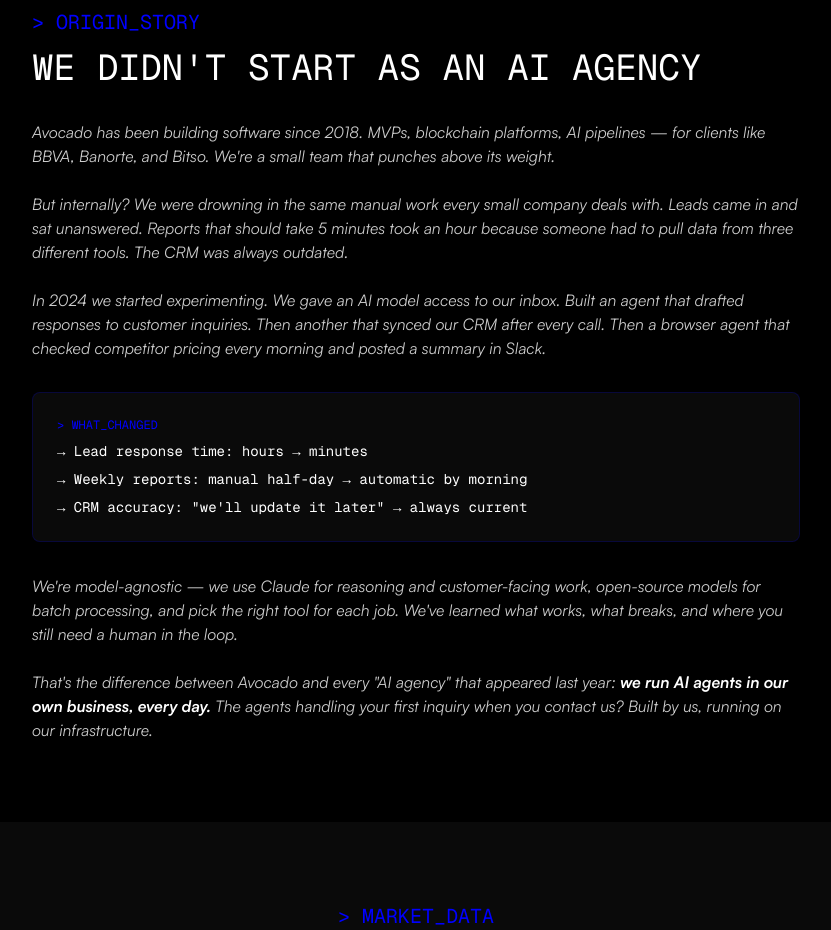
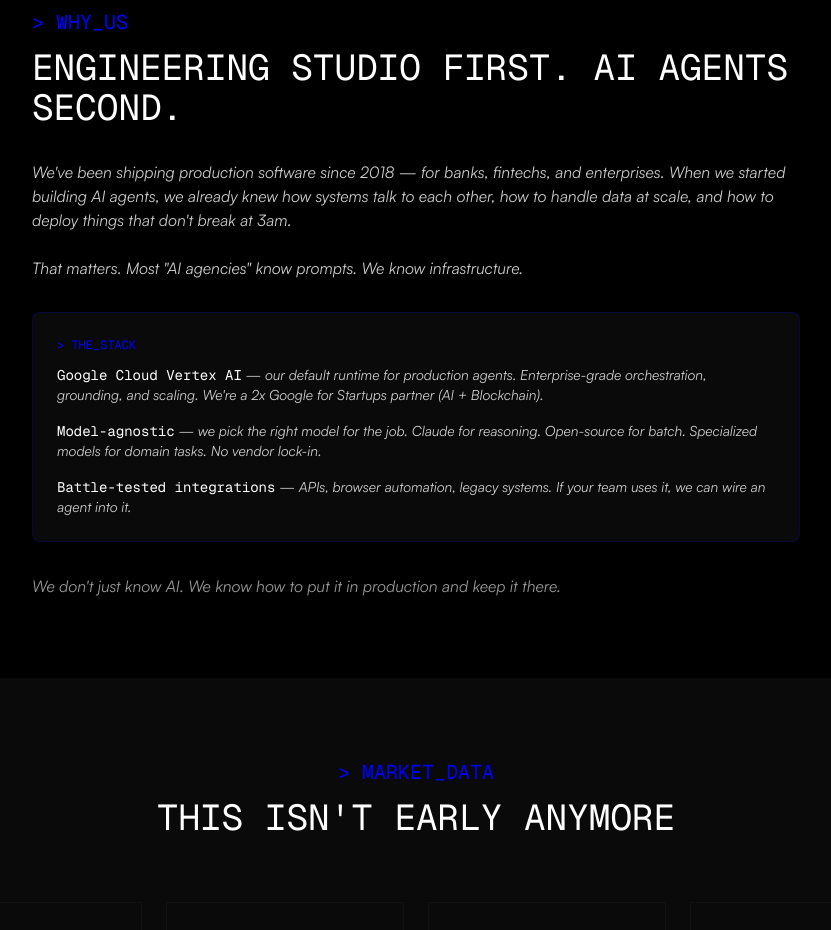
Before and after one commit to Avocado-Blockchain-Services/avocado_website, a React (Vite) app: page /ai-agents in a window 1280 px wide. Shown: the part 2620-3550 px from the top of the page, without its empty margins (224-1055 px from the left). Built offline with nearby package versions, Linux system fonts and the light colour scheme; a web font is replaced by a local one.

Commit message:
rewrite: replace origin story with WHY_US + Vertex AI stack section
- Killed the blog-post origin story
- New section: 'Engineering Studio First. AI Agents Second.'
- Vertex AI as default production runtime
- Model-agnostic approach explained
- Shorter, harder, more credible

NOT PUSHED

```diff
--- a/src/pages/AIAgents.tsx
+++ b/src/pages/AIAgents.tsx
@@ -279,36 +279,36 @@
       {/* Our Story */}
       <Section className="py-20">
         <div className="max-w-3xl mx-auto">
-          <div className="text-signal text-lg md:text-xl font-mono mb-3">&gt; ORIGIN_STORY</div>
-          <h2 className="text-3xl md:text-4xl font-bold font-mono text-white mb-8">WE DIDN'T START AS AN AI AGENCY</h2>
+          <div className="text-signal text-lg md:text-xl font-mono mb-3">&gt; WHY_US</div>
+          <h2 className="text-3xl md:text-4xl font-bold font-mono text-white mb-8">ENGINEERING STUDIO FIRST. AI AGENTS SECOND.</h2>
 
           <div className="space-y-6 text-white/80 text-base">
             <p>
-              Avocado has been building software since 2018. MVPs, blockchain platforms, AI pipelines — for clients like BBVA, Banorte, and Bitso. We're a small team that punches above its weight.
+              We've been shipping production software since 2018 — for banks, fintechs, and enterprises. When we started building AI agents, we already knew how systems talk to each other, how to handle data at scale, and how to deploy things that don't break at 3am.
             </p>
             <p>
-              But internally? We were drowning in the same manual work every small company deals with. Leads came in and sat unanswered. Reports that should take 5 minutes took an hour because someone had to pull data from three different tools. The CRM was always outdated.
-            </p>
-            <p>
-              In 2024 we started experimenting. We gave an AI model access to our inbox. Built an agent that drafted responses to customer inquiries. Then another that synced our CRM after every call. Then a browser agent that checked competitor pricing every morning and posted a summary in Slack.
-            </p>
-
-            <div className="bg-void-surface border border-signal/20 rounded-lg p-6 my-8">
-              <div className="text-signal text-xs font-mono mb-2">&gt; WHAT_CHANGED</div>
-              <ul className="space-y-2 text-white font-mono text-sm">
-                <li>→ Lead response time: hours → minutes</li>
-                <li>→ Weekly reports: manual half-day → automatic by morning</li>
-                <li>→ CRM accuracy: "we'll update it later" → always current</li>
-              </ul>
-            </div>
-
-            <p>
-              We're model-agnostic — we use Claude for reasoning and customer-facing work, open-source models for batch processing, and pick the right tool for each job. We've learned what works, what breaks, and where you still need a human in the loop.
-            </p>
-            <p>
-              That's the difference between Avocado and every "AI agency" that appeared last year: <strong className="text-white">we run AI agents in our own business, every day.</strong> The agents handling your first inquiry when you contact us? Built by us, running on our infrastructure.
+              That matters. Most "AI agencies" know prompts. We know infrastructure.
             </p>
           </div>
+
+          <div className="bg-void-surface border border-signal/20 rounded-lg p-6 my-8">
+            <div className="text-signal text-xs font-mono mb-3">&gt; THE_STACK</div>
+            <div className="space-y-4 text-white/80 text-sm">
+              <div>
+                <span className="text-white font-mono font-bold">Google Cloud Vertex AI</span> — our default runtime for production agents. Enterprise-grade orchestration, grounding, and scaling. We're a 2x Google for Startups partner (AI + Blockchain).
+              </div>
+              <div>
+                <span className="text-white font-mono font-bold">Model-agnostic</span> — we pick the right model for the job. Claude for reasoning. Open-source for batch. Specialized models for domain tasks. No vendor lock-in.
+              </div>
+              <div>
+                <span className="text-white font-mono font-bold">Battle-tested integrations</span> — APIs, browser automation, legacy systems. If your team uses it, we can wire an agent into it.
+              </div>
+            </div>
+          </div>
+
+          <p className="text-white/60 text-base">
+            We don't just know AI. We know how to put it in production and keep it there.
+          </p>
         </div>
       </Section>
 
```
